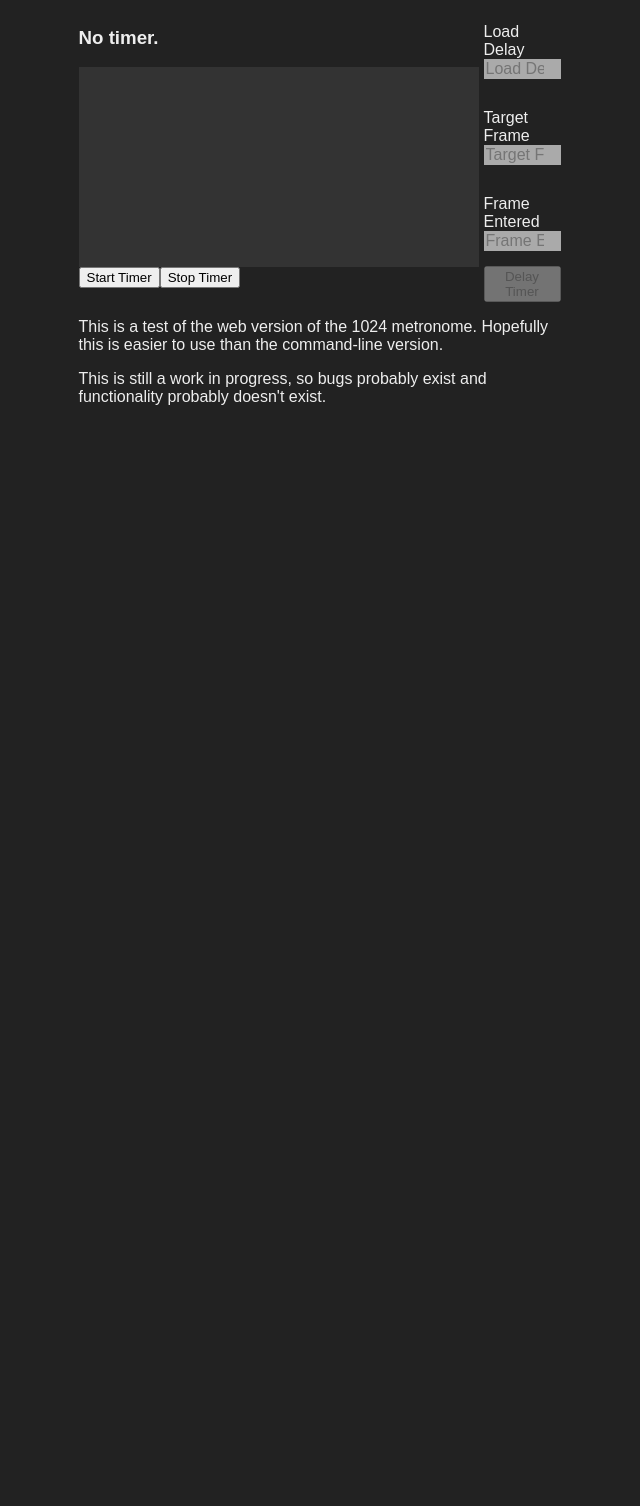
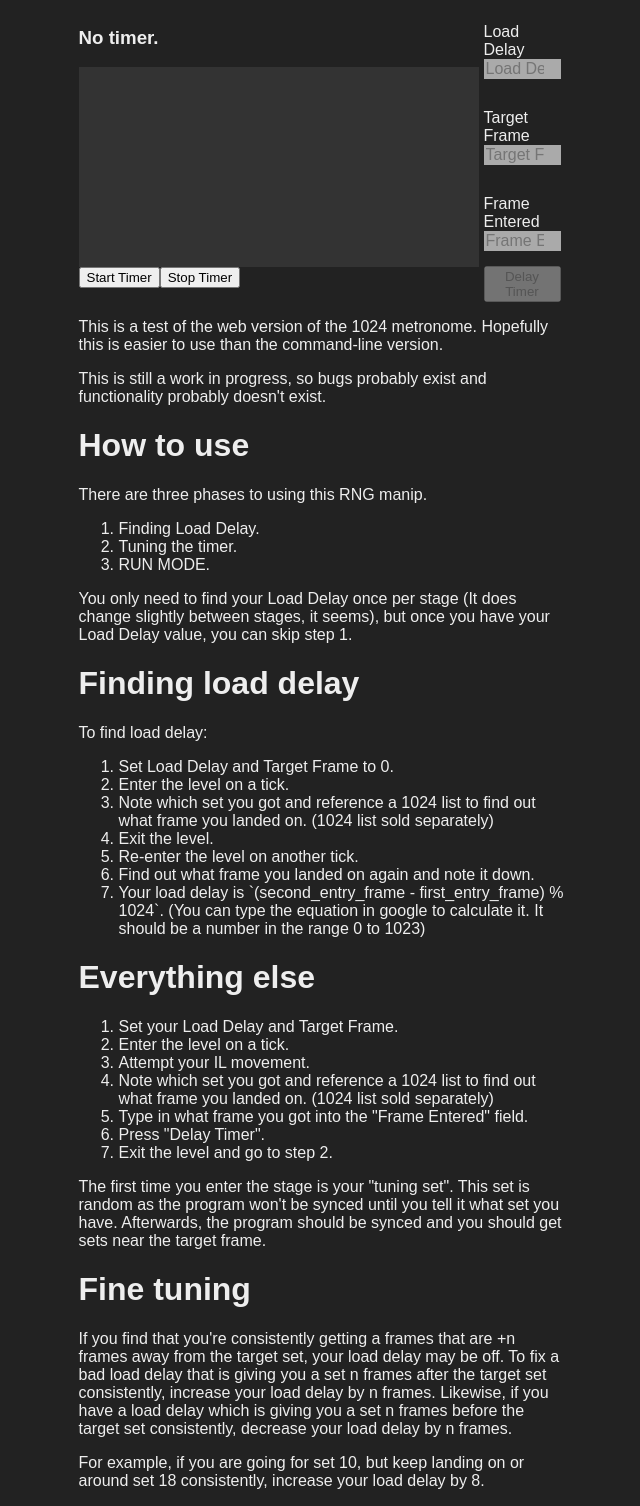
Before and after one commit to Isaac-Lozano/isaac-lozano.github.io, a Jekyll site: the page metronome/metronome.html, which Jekyll copies as it is, in a window 1280 px wide. Shown: the whole page, without its empty margins (318-958 px from the left). Built offline with Jekyll 4.4.1, drawn with Linux system fonts in a browser that asks for light colours; before the commit the page ends 900 px from its top, so only the background shows below that.

Commit message:
metronome: added metronome explanation

```diff
--- a/metronome/metronome.html
+++ b/metronome/metronome.html
@@ -16,6 +16,69 @@
     <p>
       This is still a work in progress, so bugs probably exist and functionality probably doesn't exist.
     </p>
+    <h1>How to use</h1>
+    <p>
+      There are three phases to using this RNG manip.
+      <ol>
+        <li>Finding Load Delay.</li>
+        <li>Tuning the timer.</li>
+        <li>RUN MODE.</li>
+      </ol>
+      You only need to find your Load Delay once per stage (It does change slightly
+      between stages, it seems), but once you have your Load Delay value, you can
+      skip step 1.
+    </p>
+    <h1>Finding load delay</h1>
+    <p>
+      To find load delay:
+      <ol>
+        <li>Set Load Delay and Target Frame to 0.</li>
+        <li>Enter the level on a tick.</li>
+        <li>
+          Note which set you got and reference a 1024 list to find out what frame you
+          landed on. (1024 list sold separately)
+        </li>
+        <li>Exit the level.</li>
+        <li>Re-enter the level on another tick.</li>
+        <li>Find out what frame you landed on again and note it down.</li>
+        <li>
+          Your load delay is `(second_entry_frame - first_entry_frame) % 1024`. (You
+          can type the equation in google to calculate it. It should be a number in
+          the range 0 to 1023)
+        </li>
+      </ol>
+    </p>
+    <h1>Everything else</h1>
+    <p>
+      <ol>
+        <li>Set your Load Delay and Target Frame.</li>
+        <li>Enter the level on a tick.</li>
+        <li>Attempt your IL movement.</li>
+        <li>
+          Note which set you got and reference a 1024 list to find out what frame you
+          landed on. (1024 list sold separately)
+        </li>
+        <li>Type in what frame you got into the "Frame Entered" field.</li>
+        <li>Press "Delay Timer".</li>
+        <li>Exit the level and go to step 2.</li>
+      </ol>
+      The first time you enter the stage is your "tuning set". This set is random
+      as the program won't be synced until you tell it what set you have. Afterwards,
+      the program should be synced and you should get sets near the target frame.
+    </p>
+    <h1>Fine tuning</h1>
+    <p>
+      If you find that you're consistently getting a frames that are +n frames away
+      from the target set, your load delay may be off. To fix a bad load delay that
+      is giving you a set n frames after the target set consistently, increase your
+      load delay by n frames. Likewise, if you have a load delay which is giving you
+      a set n frames before the target set consistently, decrease your load delay by
+      n frames.
+    </p>
+    <p>
+      For example, if you are going for set 10, but keep landing on or around set
+      18 consistently, increase your load delay by 8.
+    </p>
   </div>
   <script>
   var app = Elm.Main.init({
```
